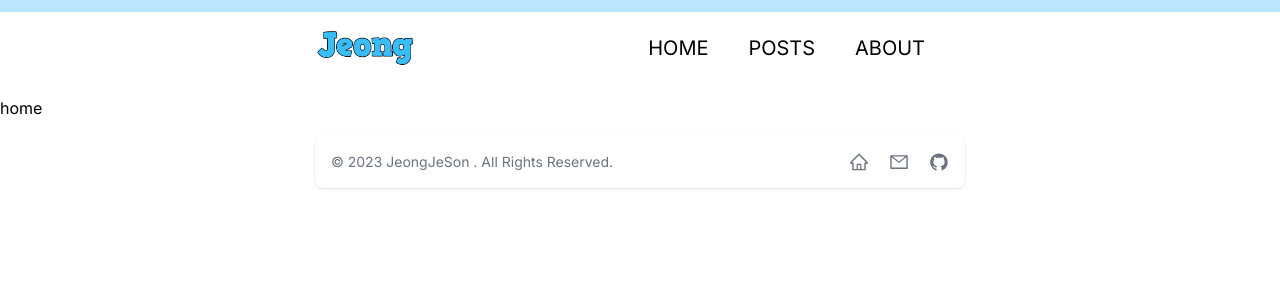
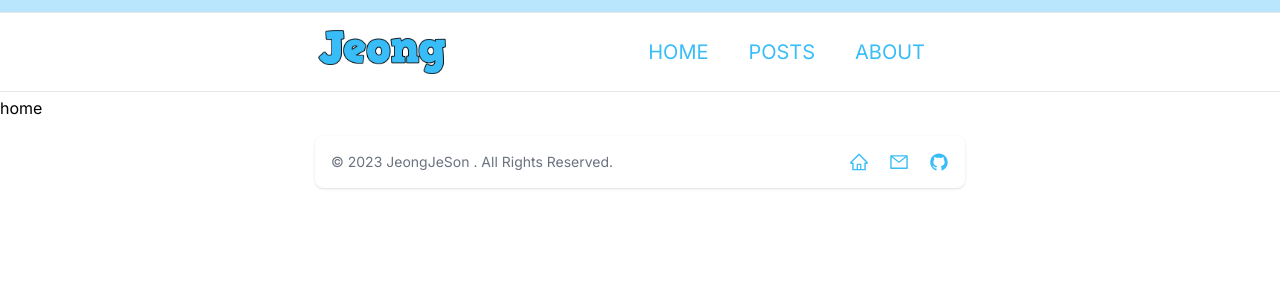
Before and after one commit to Jeong-Je/my-dev-blog, a Next.js app: page / in a window 1280 px wide. Shown: the top 300 px of the page. Built offline with nearby package versions, Linux system fonts and the light colour scheme.

Commit message:
Modify the design 🎨

```diff
--- a/app/components/Footer.tsx
+++ b/app/components/Footer.tsx
@@ -5,6 +5,7 @@ import {
 } from "react-icons/ai";
 
 export default function Footer() {
+  const style = {color:"#38bdf8"}
   return (
     <footer className="max-w-[650px] max-sm:max-w-[90%] mx-auto  bottom-0 bg-white rounded-lg shadow m-4">
       <div className="max-w-screen-xl p-4 md:flex md:items-center md:justify-between">
@@ -16,17 +17,17 @@ export default function Footer() {
         <ul className="flex flex-wrap items-center mt-3 text-sm font-medium text-gray-500 dark:text-gray-400 sm:mt-0">
           <li className="md:ml-5">
             <a href="/">
-              <AiOutlineHome size={20} />
+              <AiOutlineHome size={20} style={style} />
             </a>
           </li>
           <li className="ml-5">
             <a href="mailto:jeongjeson656@gmail.com">
-              <AiOutlineMail size={20}/>
+              <AiOutlineMail size={20} style={style}/>
             </a>
           </li>
           <li className="ml-5">
             <a href="https://github.com/Jeong-Je" target="_blank">
-              <AiOutlineGithub size={20} />
+              <AiOutlineGithub size={20} style={style} />
             </a>
           </li>
         </ul>
--- a/app/components/Nav.tsx
+++ b/app/components/Nav.tsx
@@ -15,49 +15,56 @@ export default function Nav() {
   const [scrolling, setScrolling] = useState(false);
 
   useEffect(() => {
-    window.addEventListener('scroll', handleScroll);
+    window.addEventListener("scroll", handleScroll);
 
     return () => {
-      window.removeEventListener('scroll', handleScroll);
-    }
+      window.removeEventListener("scroll", handleScroll);
+    };
   }, []);
 
   const handleScroll = () => {
-    if(window.scrollY > 0){
+    if (window.scrollY > 0) {
       setScrolling(true);
-    }else{
+    } else {
       setScrolling(false);
     }
-  }
+  };
 
   const handleHamburger = () => {
     setHamburger(!hamburger);
   };
+
+  const style = { color: "#38bdf8" };
   return (
-    <nav className={`fixed left-0 right-0 flex items-center justify-center h-24 bg-white transition-shadow duration-500  ${scrolling ? 'shadow-xl' : 'shadow-none'} `} >
+    <>
+      <nav
+        className={`backdrop-blur-md top-3 fixed left-0 right-0 flex items-center justify-center h-20 border-y transition-shadow duration-500  ${
+          scrolling ? "shadow-xl" : "shadow-none"
+        } `}
+      >
         <div className="max-w-[650px] flex justify-between items-center h-full w-full px-0 max-sm:mx-5">
           {/* 로고 */}
           <Link href="/">
             <Image
               src={Logo}
+              height= "50"
               alt="Logo"
-            width="100"
-            height="50"
               className="cursor-pointer"
-            priority
+              placeholder="blur"
+              blurDataURL={'/logo.png'}
             />
           </Link>
 
           {/* 네비게이션 */}
           <div className="hidden sm:flex">
             <ul className="hidden sm:flex">
-            <li className="ml-10 uppercase hover:border-b border-black text-xl">
+              <li className="ml-10 uppercase hover:border-b-2 hover:border-sky-400 text-sky-400 text-xl">
                 <Link href="/">Home</Link>
               </li>
-            <li className="ml-10 uppercase hover:border-b border-black text-xl">
+              <li className="ml-10 uppercase hover:border-b-2 hover:border-sky-400 text-sky-400 text-xl">
                 <Link href="/posts">Posts</Link>
               </li>
-            <li className="mx-10 uppercase hover:border-b border-black text-xl">
+              <li className="mx-10 uppercase hover:border-b-2 hover:border-sky-400 text-sky-400 text-xl">
                 <Link href="/about">About</Link>
               </li>
             </ul>
@@ -68,7 +75,7 @@ export default function Nav() {
             onClick={handleHamburger}
             className="sm:hidden cursor-pointer pl-24"
           >
-          <AiOutlineMenu size={25} />
+            <AiOutlineMenu size={25} style={style} />
           </div>
         </div>
 
@@ -82,7 +89,7 @@ export default function Nav() {
         >
           <div className="flex w-full items-center justify-end">
             <div onClick={handleHamburger} className="cursor-pointer">
-            <AiOutlineClose size={25} />
+              <AiOutlineClose size={25} style={style} />
             </div>
           </div>
           <div className="flex-col py-4">
@@ -91,31 +98,40 @@ export default function Nav() {
                 onClick={() => setHamburger(false)}
                 className="py-4 cursor-pointer"
               >
-              <Link href="/">Home</Link>
+                <Link href="/" className="text-sky-400">Home</Link>
               </li>
               <li
                 onClick={() => setHamburger(false)}
                 className="py-4 cursor-pointer"
               >
-              <Link href="/posts">Posts</Link>
+                <Link href="/posts" className="text-sky-400">Posts</Link>
               </li>
               <li
                 onClick={() => setHamburger(false)}
                 className="py-4 cursor-pointer"
               >
-              <Link href="/about">About</Link>
+                <Link href="/about" className="text-sky-400">About</Link>
               </li>
             </ul>
           </div>
           <div className="flex flex-row justify-around pt-10 items-center">
             <a href="mailto:jeongjeson656@gmail.com">
-            <AiOutlineMail size={30} className="cursor-pointer" />
+              <AiOutlineMail
+                size={30}
+                className="cursor-pointer"
+                style={style}
+              />
             </a>
             <a href="https://github.com/Jeong-Je" target="_blank">
-            <AiOutlineGithub size={30} className="cursor-pointer" />
+              <AiOutlineGithub
+                size={30}
+                className="cursor-pointer"
+                style={style}
+              />
             </a>
           </div>
         </div>
       </nav>
+    </>
   );
 }
--- a/app/posts/[slug]/page.tsx
+++ b/app/posts/[slug]/page.tsx
@@ -21,18 +21,18 @@ const PostLayout = ({ params }: { params: { slug: string } }) => {
   return (
     <>
       {/* 본문 (추후 구조 수정 필요) */}
-      <article className="pt-24 mx-auto prose prose-a:bg-green-400 prose-a:no-underline prose-blockquote:border-l-emerald-400 max-sm:mx-5">
+      <div className="pt-24 mx-auto prose prose-a:no-underline max-sm:mx-5">
         <div className="flex">
-          <h1 className="pt-5 pb-0 text-4xl font-bold">
+          <h1 className="pt-5 pb-0 text-4xl font-bold text-sky-400">
             {post.title}
-            <time dateTime={post.date} className="ml-2 text-xs text-gray-400">
-              {format(parseISO(post.date), "LLLL d, yyyy")}
+            <time dateTime={post.date} className="ml-2 text-sm text-sky-300 ">
+              {format(parseISO(post.date), "yyyy년 MM월 dd일")}
             </time>
             <div className="prose-a:bg-white">
           {tags?.map((tag, idx) => (
             <Link href={`/posts/?tag=${tag}`}>
               <button
-                className="rounded-full border border-gary-500 bg-gray-200 hover:bg-gray-400 text-black text-sm px-4 mr-2"
+                className="rounded-full border border-sky-200 hover:border-sky-200 outline outline-sky-200 bg-sky-200 hover:bg-sky-300 text-black text-sm px-4 mr-3"
                 key={idx}
               >
                 {tag}
@@ -42,8 +42,10 @@ const PostLayout = ({ params }: { params: { slug: string } }) => {
         </div>
           </h1>
         </div>
+        <article className="prose-a:bg-sky-400 prose-blockquote:border-l-sky-400">
         <MDXContent />
-      </article>
+        </article>
+      </div>
     </>
   );
 };
```
Lines whose indentation alone changed are shown as unchanged.
